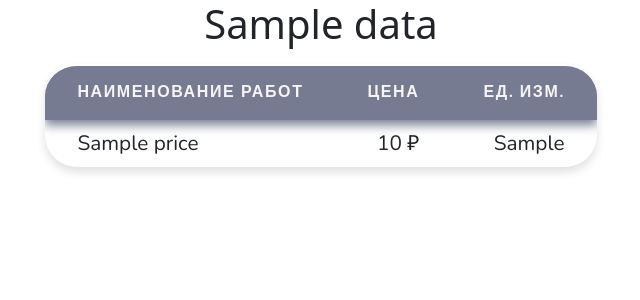
After one commit to BSG92/moi_dom, a PHP site: the page made by app/views/includes/prices_table.php in a window 1280 px wide. The commit adds this page. Shown: the top 300 px of the page, without its empty margins (319-959 px from the left). Run offline with PHP 8.4, Linux system fonts and the light colour scheme; tables that the repository leaves empty or names only in its code hold one stand-in row (values such as "Sample post"); the template is opened without the code that fills it: most values are stand-ins (such as "Sample title", 1, 10 or a date in 2020); some libraries are stand-ins or nearby versions.

Commit message:
Added a common prices table like a component to load all prices separately

```diff
--- a/app/controllers/Prices.php
+++ b/app/controllers/Prices.php
@@ -12,7 +12,8 @@
             $pricesConstructionWorks = $this->pricesModel->getConstructionWorksPrice();
 
             $data = [
-                'pricesConstructionWorks' => $pricesConstructionWorks
+                'heading' => "Строительно–отделочные работы",
+                'prices' => $pricesConstructionWorks
             ];
 
             $this->view("prices_construction-works", $data);
@@ -25,7 +26,8 @@
             $pricesElectricalWorks = $this->pricesModel->getElectricalWorksPrice();
 
             $data = [
-                'pricesElectricalWorks' => $pricesElectricalWorks
+                'heading' => "Электромонтажные работы",
+                'prices' => $pricesElectricalWorks
             ];
 
             $this->view('prices_electrical-works', $data);
--- a/app/views/includes/header.php
+++ b/app/views/includes/header.php
@@ -25,7 +25,9 @@
         <link rel="preconnect" href="https://fonts.googleapis.com">
         <link rel="preconnect" href="https://fonts.gstatic.com" crossorigin>
         <link href="https://fonts.googleapis.com/css2?family=Varela+Round&display=swap" rel="stylesheet">
-        <link href="https://fonts.googleapis.com/css2?family=Nunito:wght@200&display=swap" rel="stylesheet">
+        <link rel="preconnect" href="https://fonts.googleapis.com">
+        <link rel="preconnect" href="https://fonts.gstatic.com" crossorigin>
+        <link href="https://fonts.googleapis.com/css2?family=Nunito:wght@200;300;400&display=swap" rel="stylesheet">
 
         <link rel="stylesheet" href="<?php echo URLROOT; ?>/public/assets/slick.min.css">
         <!-- Custom Theme Style & Color pallette -->
--- /dev/null
+++ b/app/views/includes/prices_table.php
@@ -0,0 +1,107 @@
+<section class="table">
+    <div class="display-6 text-center pb-3"><?php echo $data['heading']; ?></div>
+
+    <table>
+        <thead>
+            <tr>
+                <th>Наименование работ</th>
+                <th>Цена</th>
+                <th>Ед. изм.</th>
+            </tr>
+        </thead>
+        <tbody>
+            <?php
+                foreach ($data['prices'] as $work) {
+                    echo '<tr> <td>' . $work->name_work . '</td>
+                        <td class="price">' . $work->price . '</td>
+                        <td class="quantity">' . $work->measured_by . '</td>
+                    </tr>';
+                }
+            ?>
+            <!-- <tr>
+                <td>Sample</td>
+                <td class="price">500</td>
+                <td class="quantity"> sq.m</td>
+            </tr> -->
+        </tbody>
+    </table>
+</section>
+
+<style>
+    :root {
+        --gray-100 : #f9fbff;
+        --gray-300 : #E0E0E0;
+        --gray-350 : #e1e5ee;
+        --gray-400 : #767b91;
+
+    }
+    .bg-gray-100{
+        background-color: #f9fbff;
+    }
+    .bg-gray-400{
+        background-color: #767b91;
+    }
+    .bg-green {
+        background-color: #c8e6c9;
+    }
+    .text-green {
+        color: #c8e6c9;
+    }
+
+    /* *, *::before, *::after {
+        box-sizing: border-box;
+        margin: 0;
+        padding: 0;
+    } */
+
+    section.table{
+        display: grid;
+        justify-content: center;
+        align-items: center;
+        font-size: 1.3rem;
+    }
+
+    table{
+        border-style: hidden;
+        border-radius: 2rem;
+        border-collapse: collapse;
+        box-shadow: 0 5px 10px var(--gray-300);
+        text-align: left;
+        overflow: hidden;
+        font-family: 'Nunito', sans-serif;
+    }
+
+    table > thead {
+        box-shadow: 0 5px 10px var(--gray-400);
+        border-style: hidden;
+        background-color: var(--gray-400);
+        color: whitesmoke;
+    }
+
+    table th {
+        padding: 1rem 2rem;
+        text-transform: uppercase;
+        font-size: 1rem;
+        letter-spacing: 0.1rem;
+        font-weight: 900;
+    }
+
+    table tbody tr:nth-child(even) {
+        background-color: var(--gray-300);
+    }
+
+    table td {
+        padding: 0.5rem 2rem;
+        border-style: hidden;
+    }
+
+    table > tbody > tr td.price,
+    table > tbody > tr td.quantity {
+        text-align: right;
+    }
+
+    table > tbody > tr td.price::after {
+        content : " ₽";
+    }
+
+</style>
```
Also changed, not shown: app/views/prices_construction-works.php (+2 -16 lines), app/views/prices_electrical-works.php (+2 -16 lines).
